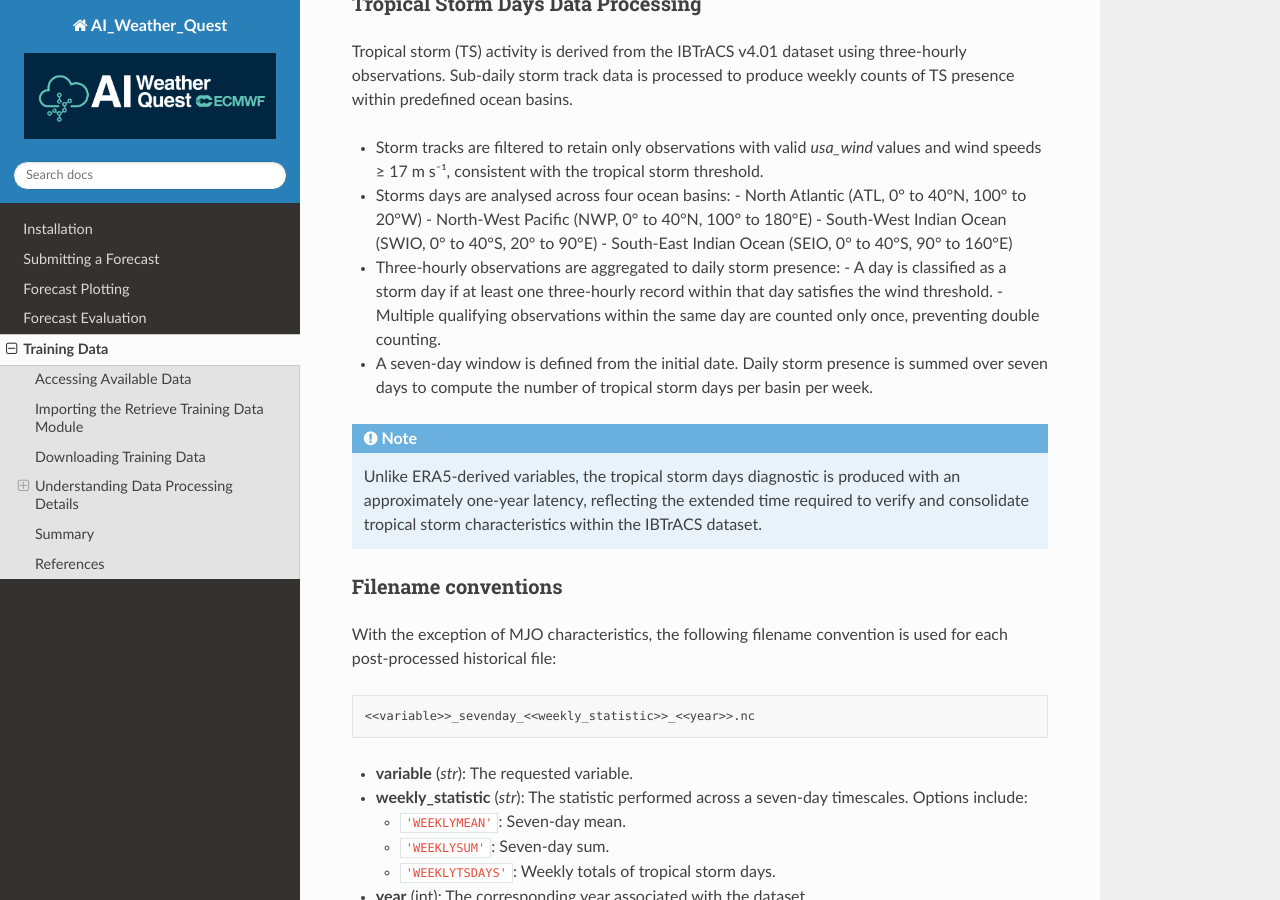
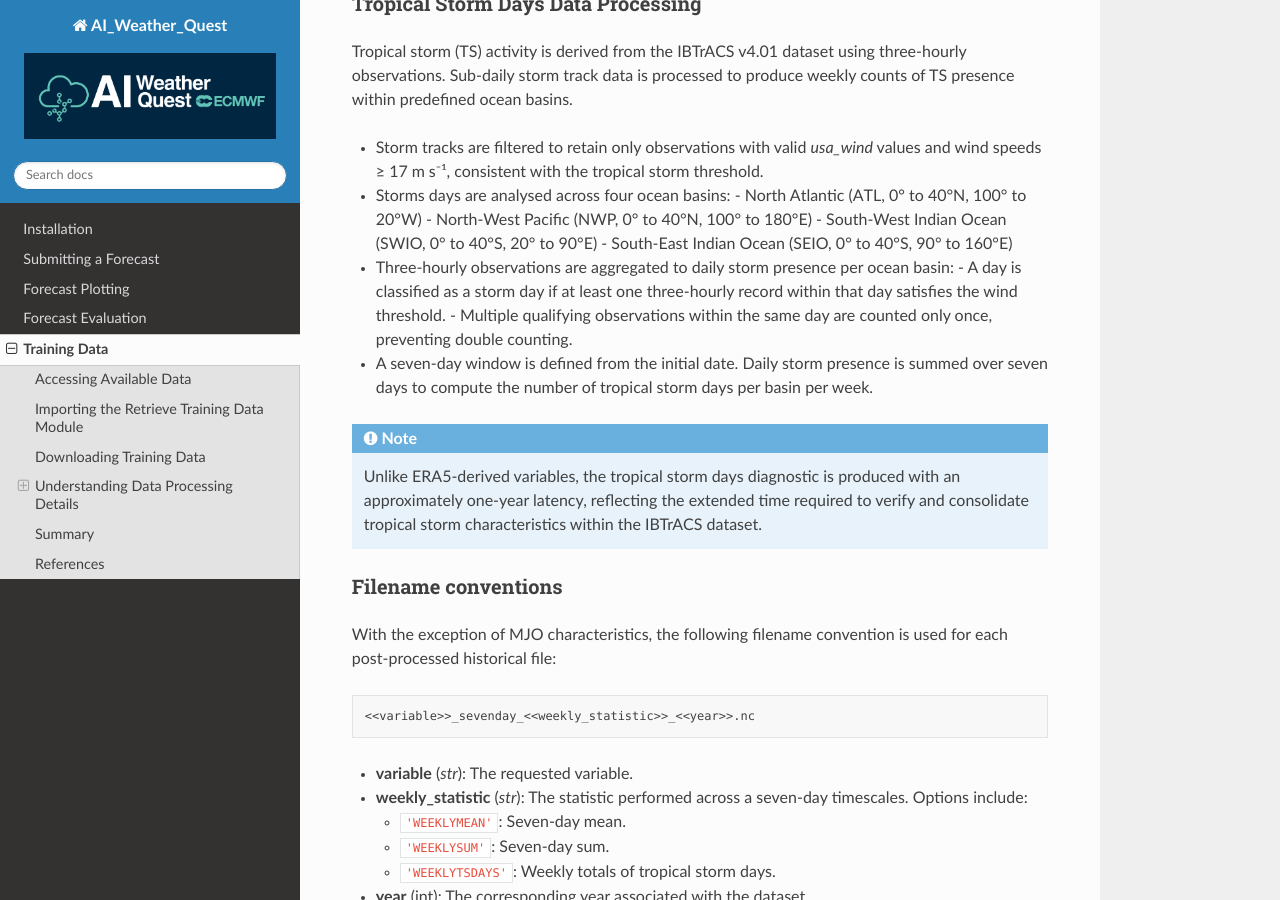
Before and after one commit to joshuatalib/AI_weather_quest, a Sphinx documentation site: the page built from docs/source/training_data.rst, in a window 1280 px wide and 900 px high, scrolled down 3051 px. Built offline with Sphinx 7.4.7 and the Read the Docs theme 3.1.0, drawn with Linux system fonts in a browser that asks for light colours; pages that are not in the unit, such as notebooks, are missing from menus; some of the changed text lies outside the part shown.

Commit message:
Clarify tropical storm days data description
Adding basin specific text.

```diff
--- a/docs/source/training_data.rst
+++ b/docs/source/training_data.rst
@@ -13,7 +13,7 @@
    - Weekly-accumulated total precipitation (mm week\ :sup:`-1`)
 
 - `ERA5 <https://cds.climate.copernicus.eu/datasets/reanalysis-era5-pressure-levels?tab=overview>`_-derived Madden-Julian Oscillation (MJO) characteristics.
-- `IBTrACS <https://www.ncei.noaa.gov/products/international-best-track-archive>`_ weekly-total of tropical storm days.
+- `IBTrACS <https://www.ncei.noaa.gov/products/international-best-track-archive>`_ weekly-total of tropical storm days per defined basin.
 
 .. important::
 
@@ -97,7 +97,7 @@
   - North-West Pacific (NWP, 0° to 40°N, 100° to 180°E)
   - South-West Indian Ocean (SWIO, 0° to 40°S, 20° to 90°E)
   - South-East Indian Ocean (SEIO, 0° to 40°S, 90° to 160°E)
-- Three-hourly observations are aggregated to daily storm presence:
+- Three-hourly observations are aggregated to daily storm presence per ocean basin:
   - A day is classified as a storm day if at least one three-hourly record within that day satisfies the wind threshold.
   - Multiple qualifying observations within the same day are counted only once, preventing double counting.
 - A seven-day window is defined from the initial date. Daily storm presence is summed over seven days to compute the number of tropical storm days per basin per week.
```
